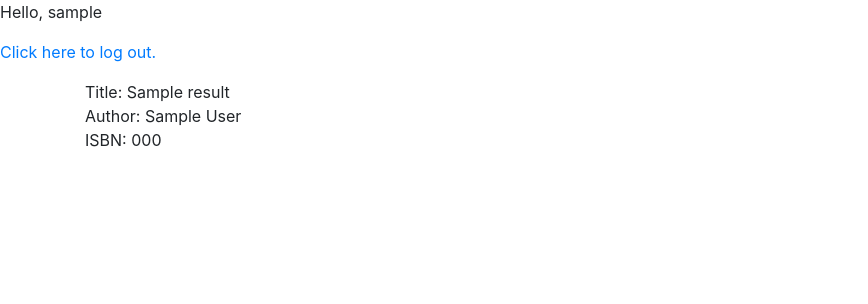
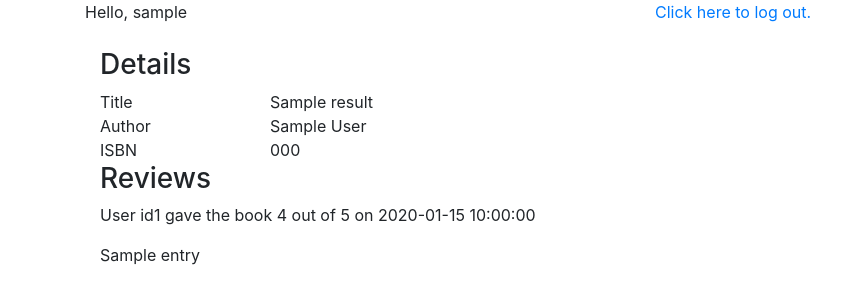
Before and after one commit to BradVanDuker/cs50-project1, a Flask app: template project1/templates/bookInfo.html in a window 1280 px wide. Shown: the top 304 px of the page, without its empty margins (0-868 px from the left). Run offline with Flask 2, Linux system fonts and the light colour scheme; the template is opened without the code that fills it: most values are stand-ins (such as "Sample title", 1, 10 or a date in 2020); some libraries are stand-ins or nearby versions.

Commit message:
User reviews implemented but server is borken some how

```diff
--- a/project1/application.py
+++ b/project1/application.py
@@ -5,6 +5,7 @@ from flask_session import Session
 from flask.templating import render_template
 from flask import request
 from dataStore import DataStore
+from sqlalchemy.exc import IntegrityError
 
 
 app = Flask(__name__)
@@ -41,16 +42,20 @@ def loginGet(errMsg=None):
 def loginPost():
     name = request.form.get('name')
     results = db.getUserDetails(name)
-    if results.rowcount == 1 and request.form.get('password') == results.fetchone()['password']:
-        session['username'] = name
-        return renderPage('landing.html')
-    else:
-        return loginGet('Invalid username or password.')
+    if results.rowcount == 1:
+        r = results.first()
+        if request.form.get('password') == r['password']:
+            print(results)
+            session['username'] = name
+            session['userId'] = r['id']
+            return redirect('booksearch')
+    return loginGet('Invalid username or password.')
 
 
 @app.route("/logout")
 def logOut():
     session.pop('username', None)
+    session.pop('userId', None)
     return renderPage('logout.html')
 
 
@@ -94,10 +99,33 @@ def booksearch():
     return renderPage('booksearch.html', results=results)
 
 
-@app.route('/books/<string:isbn>')
+@app.route('/books/<string:isbn>', methods=['get'])
 def bookInfo(isbn):
-    results = db.getBookDetails(isbn)
-    return  renderPage('bookInfo.html', results=results )
+    details = db.getBookDetails(isbn)
+    #results = {key:value for key, value in details.items()}
+    reviews = db.getReviews(isbn)
+    cannotSubmit = False
+    for r in reviews:
+        if r['user_id'] == session['userId']:
+            cannotSubmit = True
+            break
+    return  renderPage('bookInfo.html', results=details, reviews=reviews, cannotSubmit=cannotSubmit)
 
 
+@app.route('/submitReview', methods=['post'])
+def bookReviewSubmission():
+    try:
+        params = {pName:request.form.get(pName) for pName in ['reviewText', 'rating', 'isbn']}
+        params['userId'] = session['userId']
+        db.saveReview(**params)
+        return renderPage('submissionSuccess.html')
+    except IntegrityError as e:
+        if str(e).lower().find("duplicate") > -1:
+            errMsg = "Oops!  You may only submit one review per book."
+        else:
+            errMsg = "You must supply all required information before we can save your review."
+    except Exception as e:
+        errMsg = str(e)
+    return renderPage('template.html', errMsg=errMsg)
+
 app.run()
--- a/project1/sass_compile_to_static_folder_as_styling.scss
+++ b/project1/sass_compile_to_static_folder_as_styling.scss
@@ -1,6 +1,6 @@
 $selectColor: lightgrey;
 
-.row:hover {
+.table .row:hover {
 	background-color: $selectColor;
 	cursor: pointer;
 }
--- a/project1/templates/bookInfo.html
+++ b/project1/templates/bookInfo.html
@@ -1,7 +1,36 @@
 {% extends "template.html" %}
 
+{% block title %}
+
+{% endblock %}
+
 {% block body %}
-Title:  {{ results.title }}<br>
-Author:  {{ results.author }}<br>
-ISBN:  {{ results.isbn }}<br>
+<h3>Details</h3>
+<div class="row"><div class="detail-attr-label col-2">Title</div>{{ results.title }}</div>
+<div class="row"><div class="detail-attr-label col-2">Author</div>{{ results.author }}</div>
+<div class="row"><div class="detail-attr-label col-2">ISBN</div>{{ results.isbn }}</div>
+
+<h3>Reviews</h3>
+{% if reviews %}
+	{% for r in reviews %}
+		<p>User id{{ r.user_id }} gave the book {{ r.rating }} out of 5 on {{ r.creationDate }}</p>
+		<div class="review-entry">{{ r.entry }}</div><br>
+	{% endfor %}
+{% else %}
+	<p>Be the first to review!</p>
+{% endif %}
+
+{% if cannotSubmit == False %}
+<p>Submit a review!</p>
+<h4>Rating</h4>
+<form name='submission' method='post' action='/submitReview'>
+	{% for i in range(0, 6) %}
+		<div class="radioOption"><input type="radio" name="rating" value="{{i}}" required>{{i}}</div>
+	{% endfor %}<br>
+	<h4>Your Review</h4>
+	<input type='text' name='reviewText' required><br>
+	<input type="hidden" name="isbn" value="{{results.isbn}}">
+	<input type="submit" value="Submit Review">
+</form>
+{% endif %}
 {% endblock %}
--- a/project1/templates/logout.html
+++ b/project1/templates/logout.html
@@ -7,4 +7,5 @@ Logged Out
 {% block body %}
 <h1>Logged Out</h1>
 <p>You are now signed out.</p>
+<p>Click <a href="/login">here</a> to log in.</p>
 {% endblock %}
--- /dev/null
+++ b/project1/templates/submissionSuccess.html
@@ -0,0 +1,6 @@
+{% extends "template.html" %}
+
+{% block body %}
+<h3>Thak you for your submission!</h3>
+<p>Click <a href='/booksearch'>here</a> to search for more books.
+{% endblock %}
--- a/project1/templates/template.html
+++ b/project1/templates/template.html
@@ -6,14 +6,15 @@
 		<link rel="stylesheet" href="/static/stylings.css">
 	</head>
 	<body>
+		<div class="container">
 			{% if username %}
-			<div class="user-bar">
-				<p>Hello, {{ username }}</p>
-				<p><a href="./logout">Click here to log out.</a></p>
+				<div class="user-bar row">
+					<div class="user-name col order-1"><p>Hello, {{ username }}</p></div>
+					<div class="logout col order-12"><p><a href="/logout">Click here to log out.</a></p></div>
 				</div>
 
 			{% endif %}
-		<div><h1>{% block title %}{% endblock %}</h1></div>
+			<div class="title-block"><h1>{% block title %}{% endblock %}</h1></div>
 			<div class="container">
 				{% block body %}
 				{% endblock %}
@@ -21,5 +22,6 @@
 				<div id="errMsg" class="alert alert-danger">{{ errMsg }}</div>
 				{% endif %}
 			</div>
+		</div>
 	</body>
 </html>
```
Also changed, not shown: project1/dataStore.py (+15 -0 lines), project1/templates/booksearch.html (+4 -4 lines), project1/README.md. Lines whose indentation alone changed are shown as unchanged.
